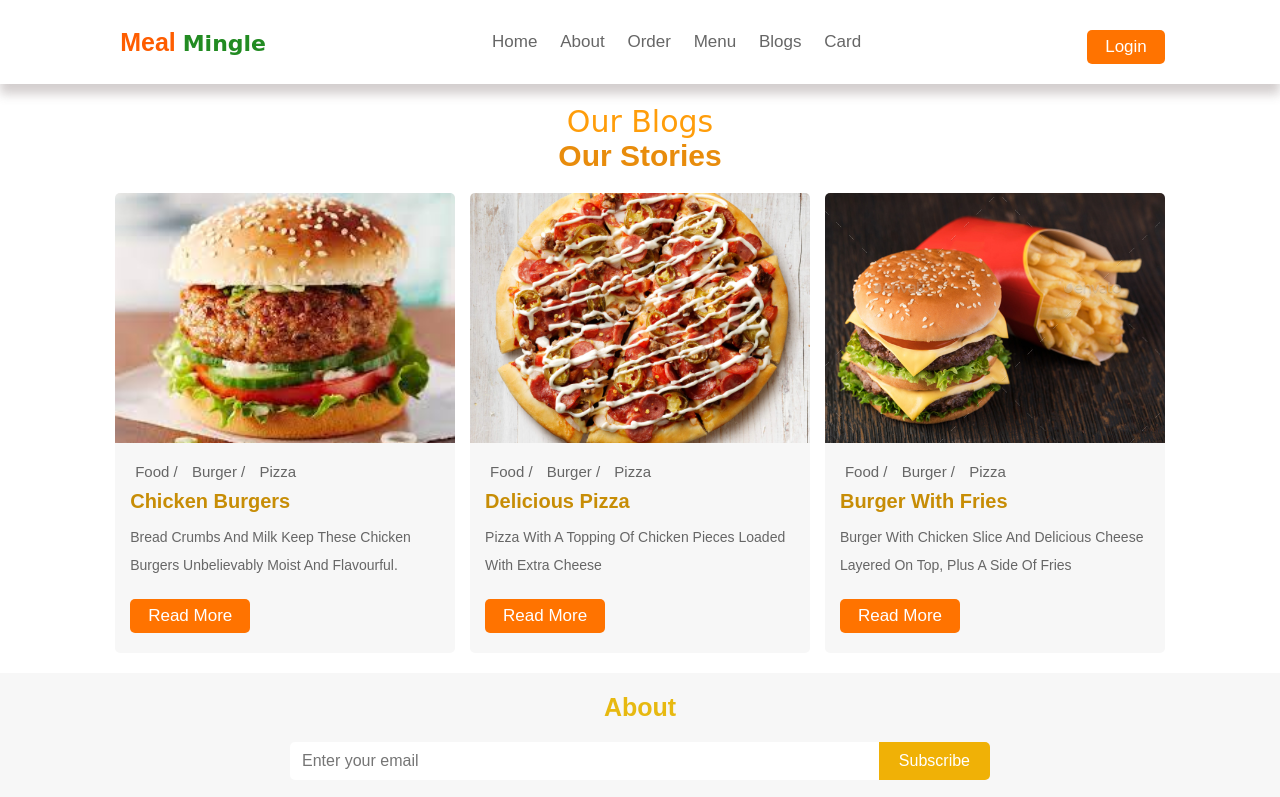
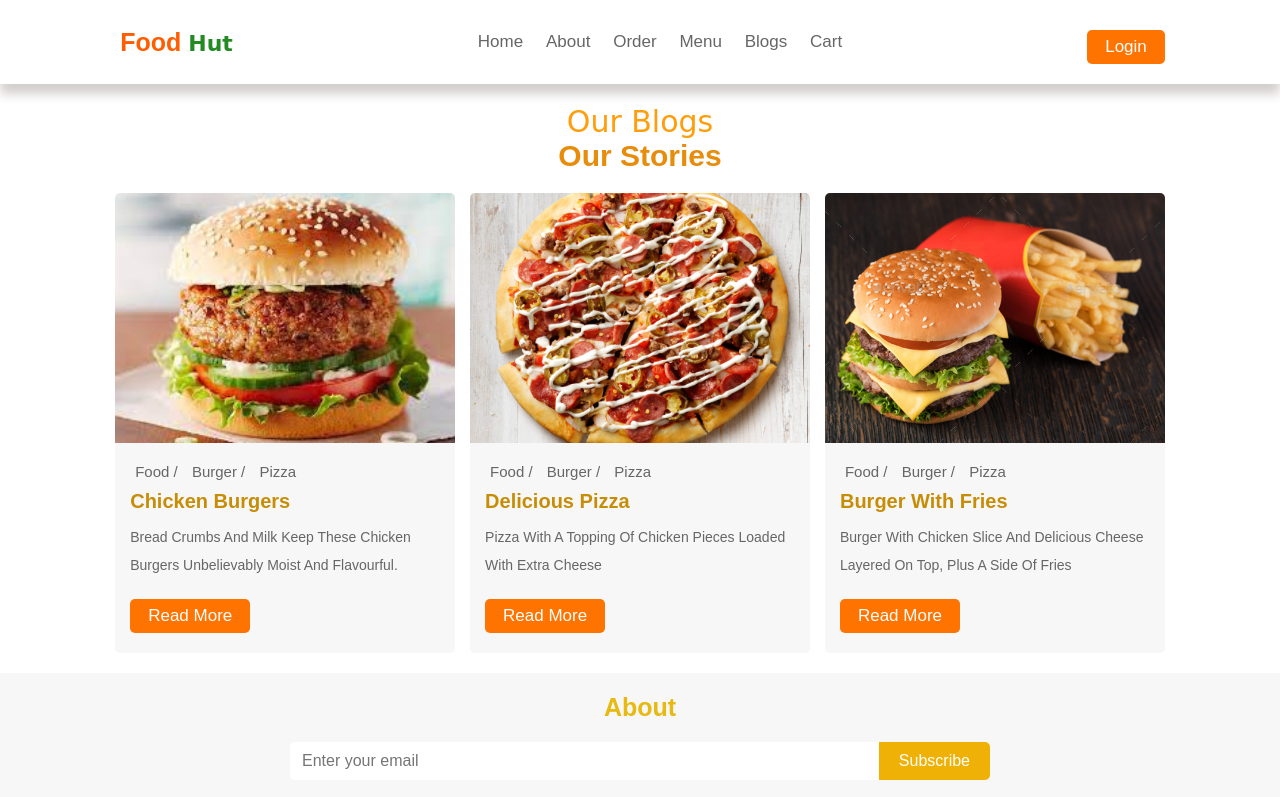
Before and after one commit to Ayushyadav89/FoodOrderApplication, a website: page public/blog.html in a window 1280 px wide. Shown: the top 797 px of the page. Drawn offline with Linux system fonts and the light colour scheme.

Commit message:
Changes the Website Name

```diff
--- a/public/blog.html
+++ b/public/blog.html
@@ -11,7 +11,7 @@
     <!-- header section starts  -->
 
     <header class="header">
-        <a href="#" class="logo"><i></i> Meal <span style="color: #228B22; font-size: 2.2rem; font-weight: bolder; font-family: 'Satisfy', cursive;">Mingle</span> </a>
+        <a href="#" class="logo"><i></i> Food <span style="color: #228B22; font-size: 2.2rem; font-weight: bolder; font-family: 'Satisfy', cursive;">Hut</span> </a>
 
         <nav class="navbar">
             <a href="index.html">home</a>
@@ -19,7 +19,7 @@
             <a href="order.html">order</a>
             <a href="menu.html">menu</a>
             <a href="blog.html">blogs</a>
-            <a href="card.html">Card</a>
+            <a href="card.html">Cart</a>
         </nav>
 
         <div class="btn1">
```
Also changed, not shown: public/card.html (+2 -2 lines), public/index.html (+2 -2 lines), public/menu.html (+2 -2 lines), public/order.html (+2 -2 lines), README.md.
